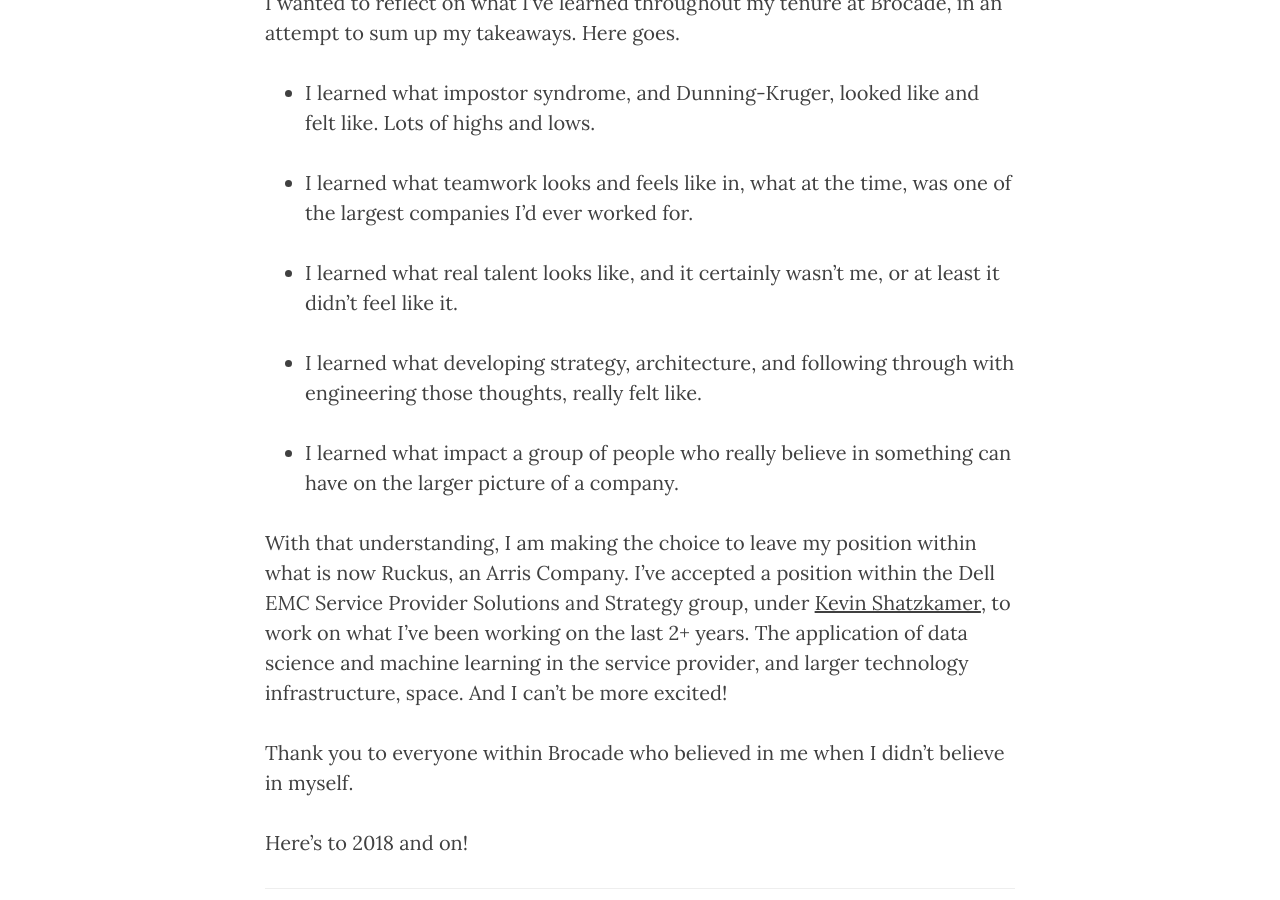
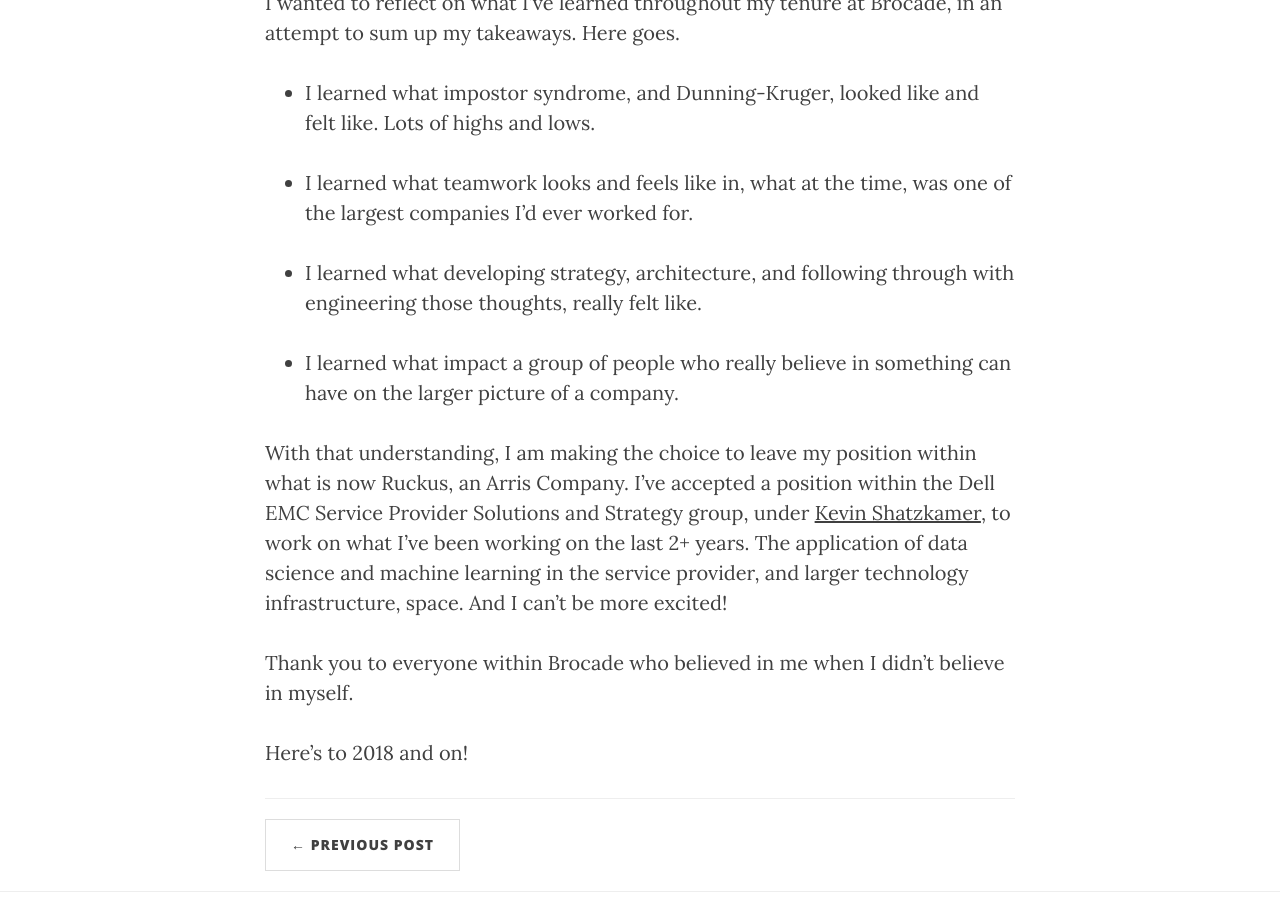
Before and after one commit to edhenry/edhenry.github.io, a Jekyll site: the page built from _posts/2017-12-10-New-Year-New-Position.md, in a window 1280 px wide and 900 px high, scrolled down 1165 px. Built offline with Jekyll 4.4.1, drawn with Linux system fonts in a browser that asks for light colours; nearby versions of some CDN libraries.

Commit message:
Edit blog post

```diff
--- a/_posts/2017-12-10-New-Year-New-Position.md
+++ b/_posts/2017-12-10-New-Year-New-Position.md
@@ -16,8 +16,6 @@
 
 * I learned what teamwork looks and feels like in, what at the time, was one of the largest companies I'd ever worked for.
 
-* I learned what real talent looks like, and it certainly wasn't me, or at least it didn't feel like it.
-
 * I learned what developing strategy, architecture, and following through with engineering those thoughts, really felt like.
 
 * I learned what impact a group of people who really believe in something can have on the larger picture of a company.
```
